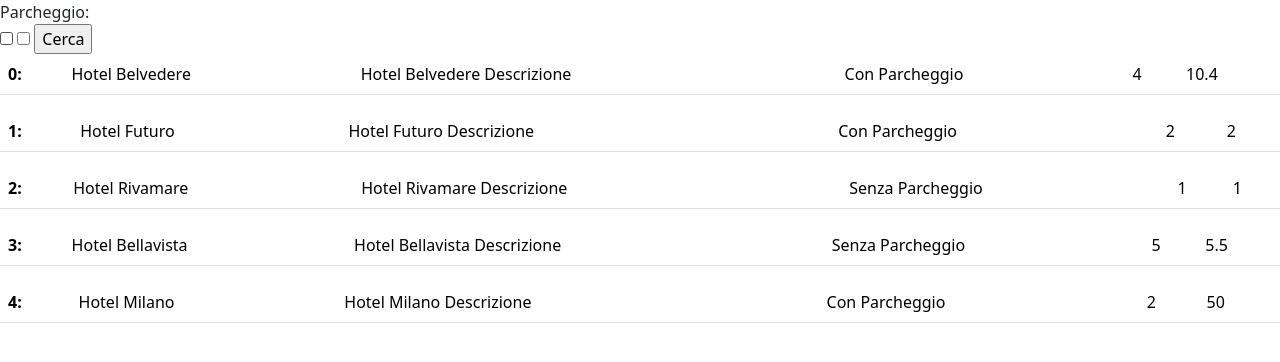
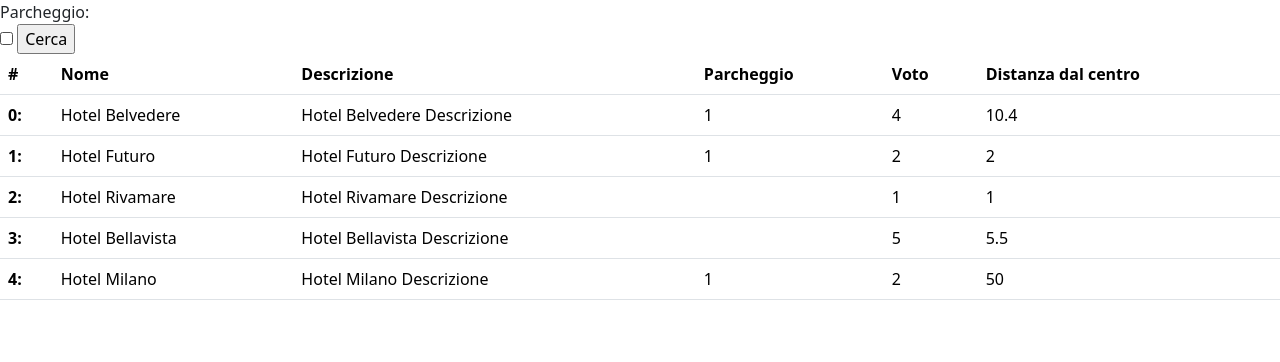
Before and after one commit to GiorgioBelardelli/php-hotel, a PHP site: page /Bonus/index.php in a window 1280 px wide. Shown: the top 362 px of the page. Run offline with PHP 8.4, Linux system fonts and the light colour scheme.

Commit message:
fixed tables

```diff
--- a/Bonus/index.php
+++ b/Bonus/index.php
@@ -10,8 +10,7 @@
 
     <form>
         <label for="parking">Parcheggio:</label><br>
-        <input type="checkbox" name="parkingY" id="parking" value="1">
-        <input type="checkbox" name="parkingN" id="parking" value="2">
+        <input type="checkbox" name="parking" id="parking" value="1">
         <input type="submit" value="Cerca">
     </form>
 
@@ -57,25 +56,43 @@
 
 ];
 
-$filterParking = isset($_GET['parkingY']);
+$filterParking = isset($_GET['parking']);
 
+
+echo"
+<table class='table'>
+    <thead>
+        <tr>
+            <th>#</th>
+            <th>Nome</th>
+            <th>Descrizione</th>
+            <th>Parcheggio</th>
+            <th>Voto</th>
+            <th>Distanza dal centro</th>
+        </tr>
+    </thead>
+  <tbody>";
 
 foreach ($hotels as $index => $hotelinfo) {
     // Mostra solo gli hotel con parcheggio se la casella di controllo è selezionata
-    if ($filterParking && !$hotelinfo['parkingY']) {
+    if ($filterParking && !$hotelinfo['parking']) {
         continue;
     }
 
     echo "
-    <table class='table'>
-    <th scope='row'>$index: </td>
+    <tr>
+    <th scope='row'>$index: </th>
     <td>$hotelinfo[name]</td>
     <td>$hotelinfo[description]</td>
-    <td>" . ($hotelinfo['parking'] ? 'Con Parcheggio' : 'Senza Parcheggio') . "</td>
+    <td>$hotelinfo[parking]</td>
     <td>$hotelinfo[vote]</td>
     <td>$hotelinfo[distance_to_center]</td>
-    </table>";
+    </tr>";
 }
+
+echo"
+</tbody>
+</table>";
 
 ?>
 
```
